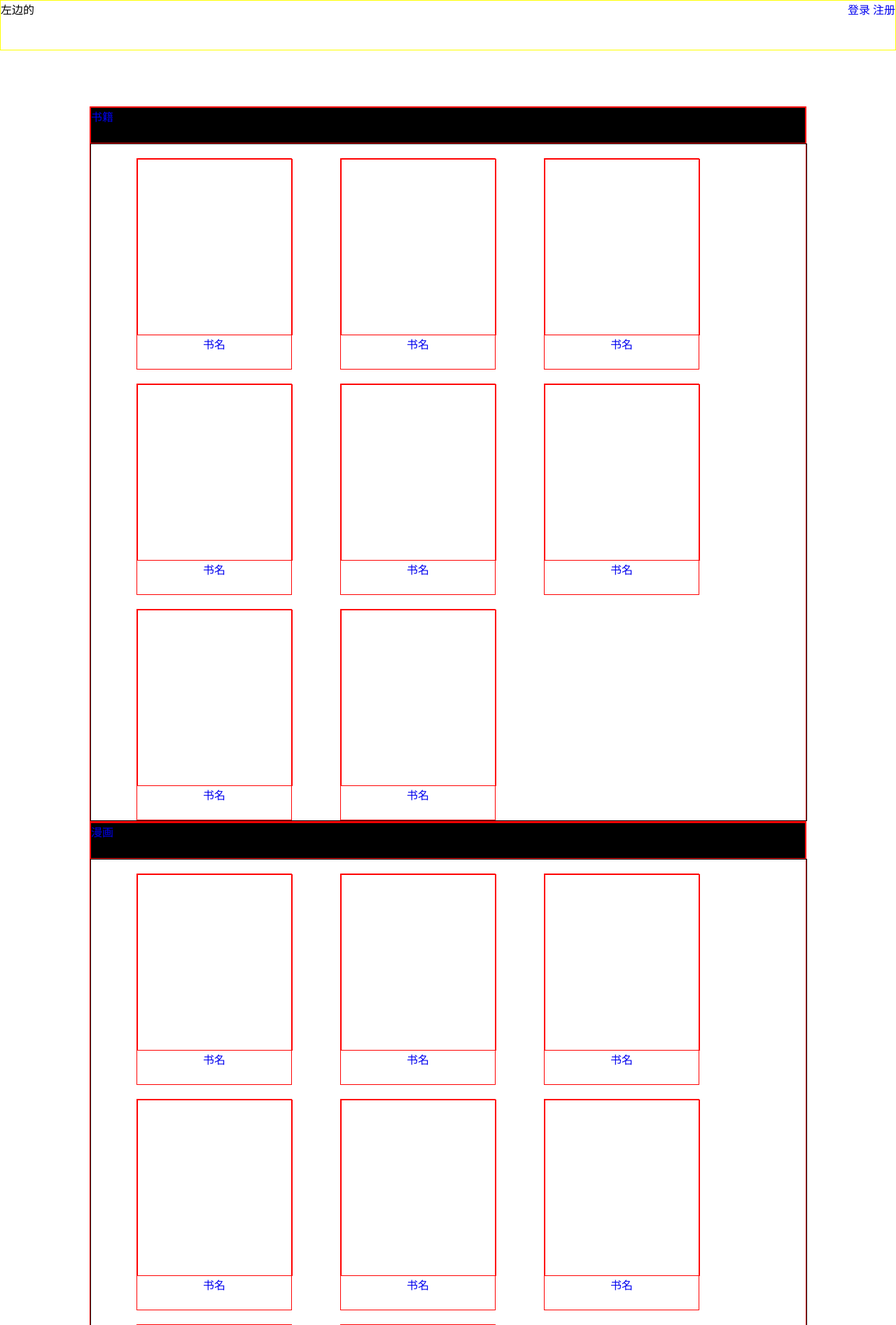
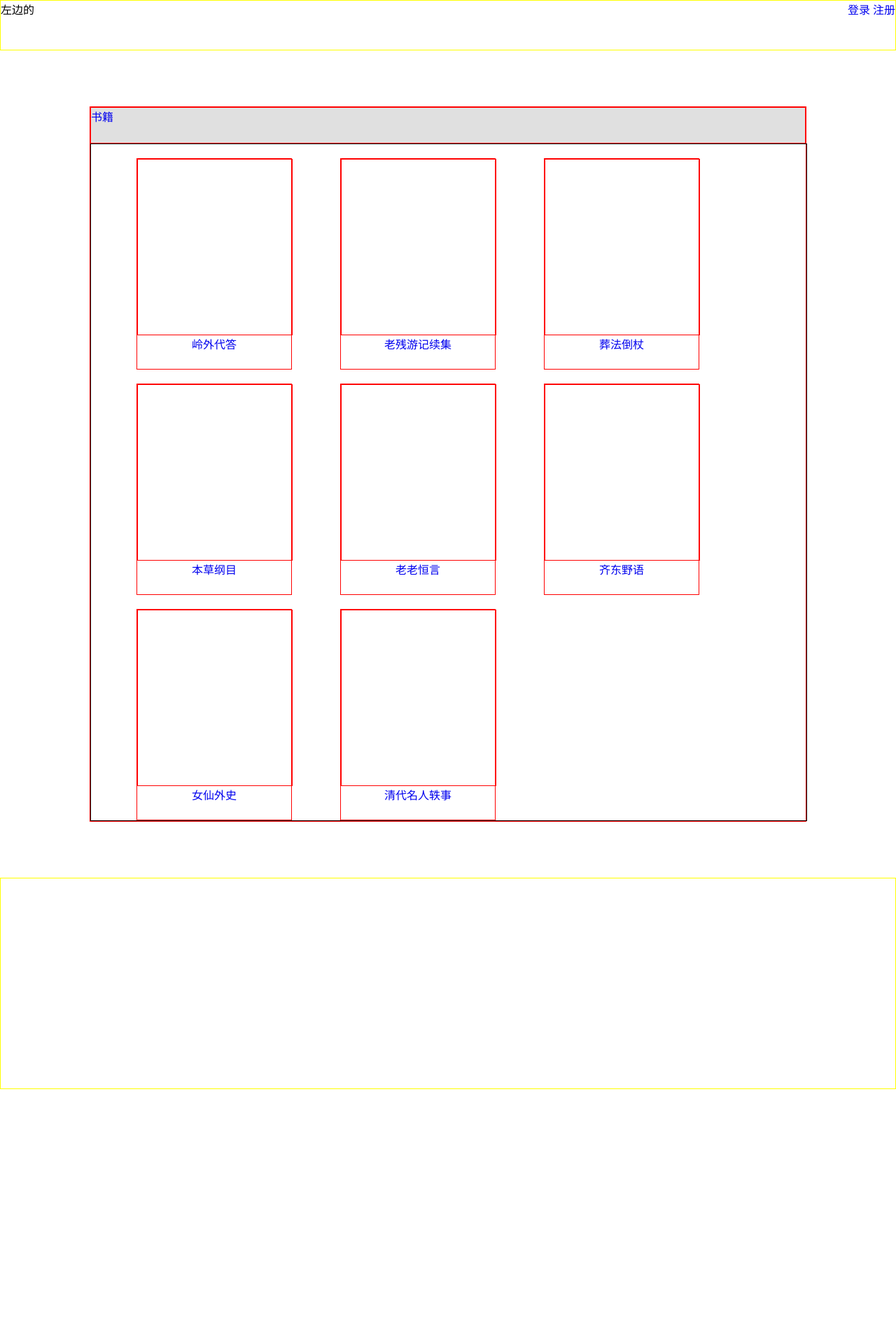
Before and after one commit to SQQS123/SQ_Web, a Django app: page / in a window 1280 px wide. Shown: the top 1893 px of the page at 70% size. After the commit the page ends 1556 px from the top, so only its background shows below. Run offline with Django 3.2, Linux system fonts and the light colour scheme.

Commit message:
change homepage

```diff
--- a/SQ_Web/books/views.py
+++ b/SQ_Web/books/views.py
@@ -10,7 +10,7 @@ import os
 # windows
 BOOK_PATH_DIR = r"D:/books/"
 # linux
-BOOK_PATH_DIR = r"/root/books/"
+# BOOK_PATH_DIR = r"/root/books/"
 BOOK_NAME_LST = []
 for root, dirs, files in os.walk(BOOK_PATH_DIR):
     for file in files:
--- a/SQ_Web/templates/Home/Home.html
+++ b/SQ_Web/templates/Home/Home.html
@@ -16,7 +16,7 @@
 		}
 		.fence_col_one{
 
-			background-color: black;
+			background-color: #e0e0e0;
 		}
 		.fence_col_two{
 			margin-top:20px;
@@ -67,57 +67,58 @@
 			<div class="content book_content">
 
 				<div class="book_tit">
-					<a href="http://www.baidu.com">
+					<a href={% url "Book:book_name" "岭外代答" %}>
 					<div class="book" ></div>
-					<span>书名</span>
+					<span>岭外代答</span>
 					</a>
 				</div>
 				<div class="book_tit">
-					<a href="http://www.baidu.com">
+					<a href={% url "Book:book_name" "老残游记续集" %}>
 					<div class="book" ></div>
-					<span>书名</span>
+					<span>老残游记续集</span>
 					</a>
 				</div>
 				<div class="book_tit">
-					<a href="http://www.baidu.com">
+					<a href={% url "Book:book_name" "葬法倒杖" %}>
 					<div class="book" ></div>
-					<span>书名</span>
+					<span>葬法倒杖</span>
 					</a>
 				</div>
 				<div class="book_tit">
-					<a href="http://www.baidu.com">
+					<a href={% url "Book:book_name" "本草纲目" %}>
 					<div class="book" ></div>
-					<span>书名</span>
+					<span>本草纲目</span>
 					</a>
 				</div>
 				<div class="book_tit">
-					<a href="http://www.baidu.com">
+					<a href={% url "Book:book_name" "老老恒言" %}>
 					<div class="book" ></div>
-					<span>书名</span>
+					<span>老老恒言</span>
 					</a>
 				</div>
 				<div class="book_tit">
-					<a href="http://www.baidu.com">
+					<a href={% url "Book:book_name" "齐东野语" %}>
 					<div class="book" ></div>
-					<span>书名</span>
+					<span>齐东野语</span>
 					</a>
 				</div>
 				<div class="book_tit">
-					<a href="http://www.baidu.com">
+					<a href={% url "Book:book_name" "女仙外史" %}>
 					<div class="book" ></div>
-					<span>书名</span>
+					<span>女仙外史</span>
 					</a>
 				</div>
 				<div class="book_tit">
-					<a href="http://www.baidu.com">
+					<a href={% url "Book:book_name" "清代名人轶事" %}>
 					<div class="book" ></div>
-					<span>书名</span>
+					<span>清代名人轶事</span>
 					</a>
 				</div>
 			</div>
 		</div>
     </div>
 
+    <!--
     <div class="fence comic_fence">
 		<div class="fence_col_one">
 			<div class="fence_title"><a href="{% url "Comics:comics" %}">漫画</a></div>
@@ -231,6 +232,7 @@
 			</div>
 		</div>
     </div>
+    -->
 
 
 </div>
```
